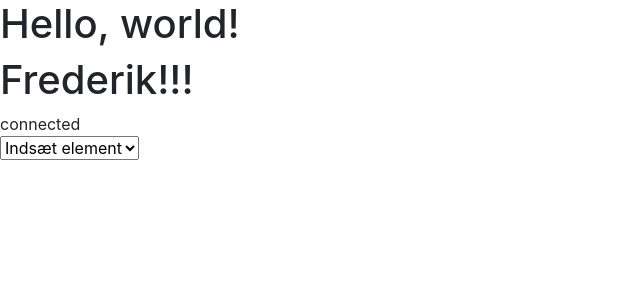
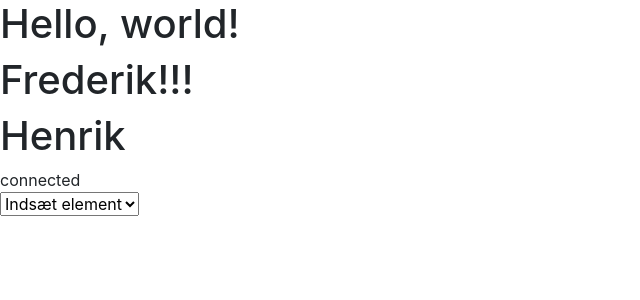
Before and after one commit to Mandrop/dlg, a PHP site: page / in a window 1280 px wide. Shown: the top 300 px of the page, without its empty margins (0-640 px from the left). Run offline with PHP 8.4, Linux system fonts and the light colour scheme.

Commit message:
Henrik edit

```diff
--- a/index.php
+++ b/index.php
@@ -17,6 +17,7 @@ include('config.php');
   <body>
     <h1>Hello, world!</h1>
     <h1>Frederik!!!</h1>
+    <h1>Henrik</h1>
     <?php
 
 if ($db) {
```
Also changed, not shown: 1 other file.
